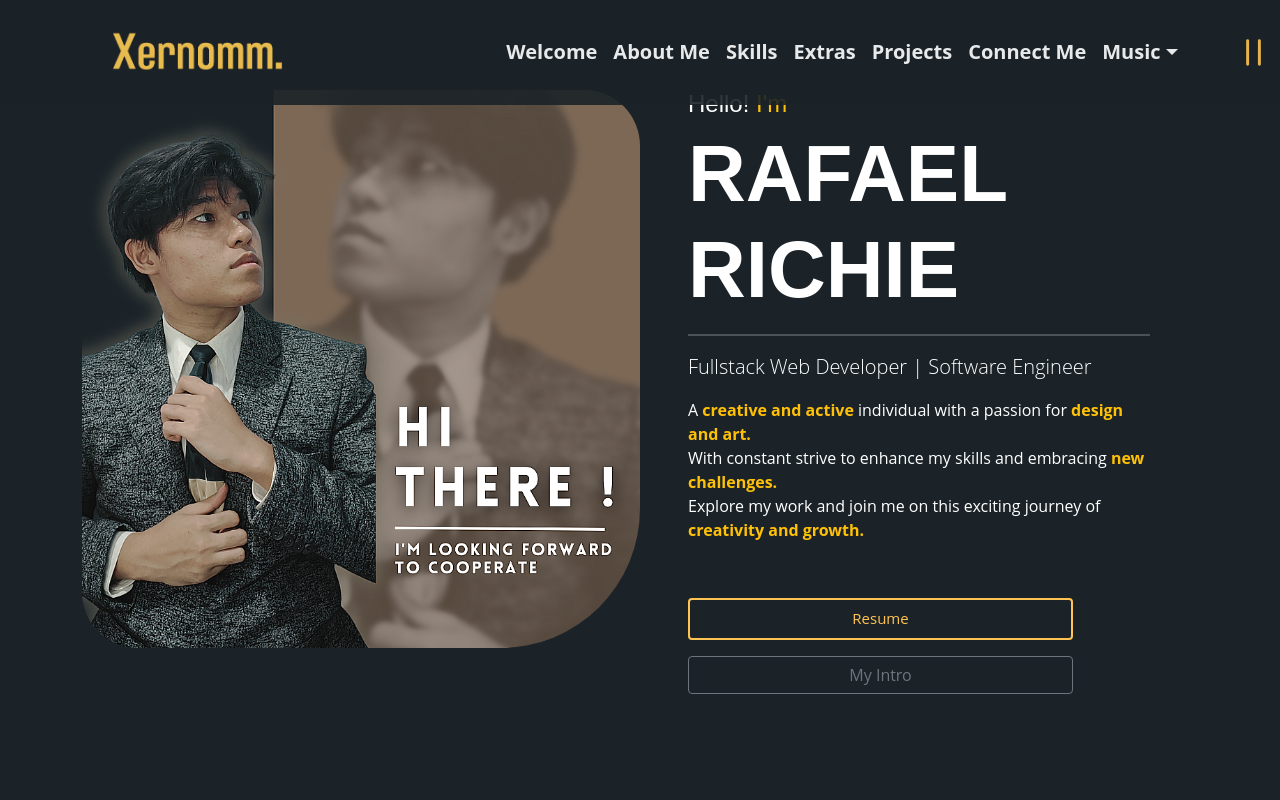
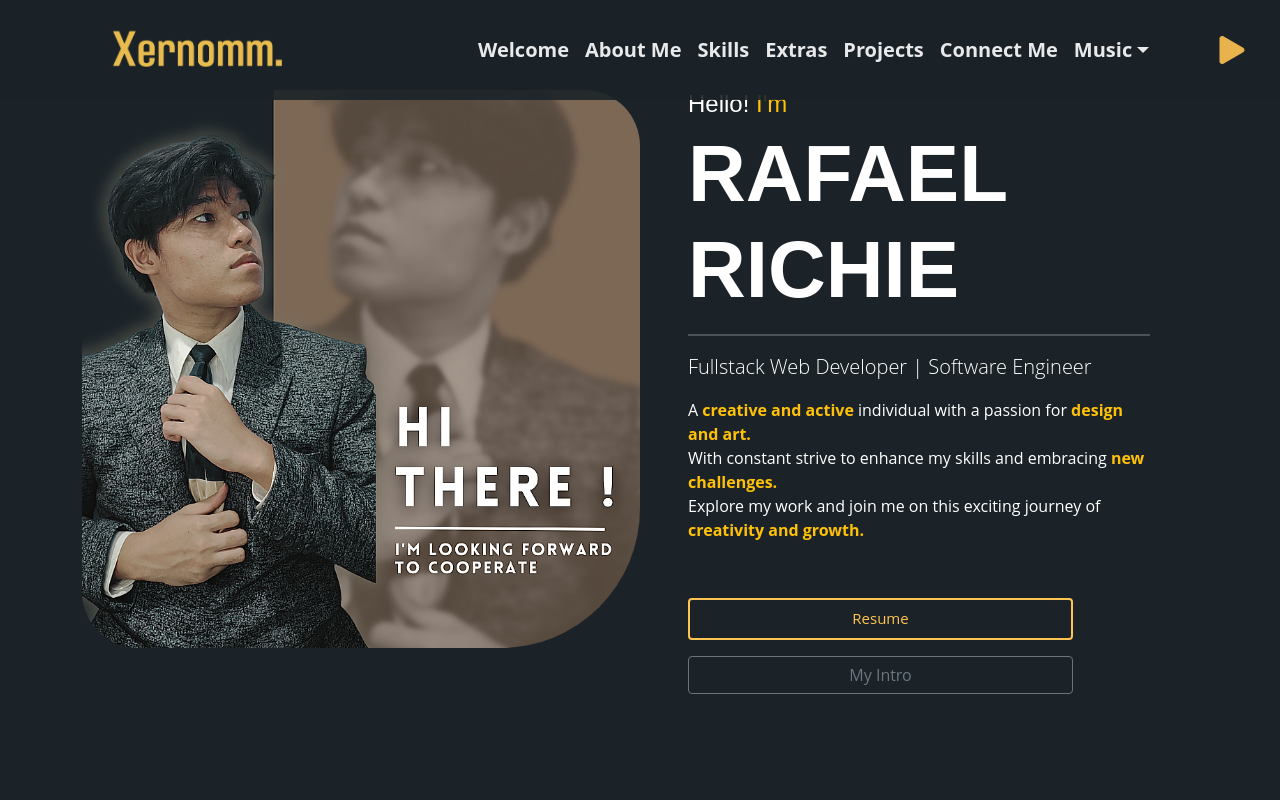
Before and after one commit to xernomm/portfolio, a plain HTML site: page index.html in a window 1280 px wide. Shown: the top 800 px of the page. Drawn offline with nearby package versions, Linux system fonts and the light colour scheme.

Commit message:
optimizedplaybutton

```diff
--- a/css/maincss.css
+++ b/css/maincss.css
@@ -221,6 +221,18 @@ padding-top: 7%;
 
 }
 
+#pause, #play {
+  width: 50px;
+  height: 50px;
+  transition: width 0.5s, height 0.5s;
+
+}
+
+#pause:hover, #play:hover {
+  width: 70px;
+  height: 70px;
+  transition: width 0.5s, height 0.5s;
+}
 
 
    /* Custom CSS for scrollbar styling */
--- a/index.html
+++ b/index.html
@@ -16,7 +16,7 @@
     <audio id="audioBack" src="music/jazz.mp3" autoplay loop></audio>
 
     <header id="header" class="fixed-top">
-        <nav id="navbar" style="background-color: #1b2328;" class="navbar navbar-expand-lg" data-bs-theme="dark">
+        <nav id="navbar" style="background-color: #1b2328; height: 100px;" class="navbar navbar-expand-lg" data-bs-theme="dark">
             <div class="container col-12">
                 <div class="col-4">
                     <a class="dipslay-3" href="#home"> <span> <img src="img/xernomm.png" alt="" class="col-6"></span> </a>
@@ -59,18 +59,19 @@
 
                             </ul>
                           </li>
+                          <li style="margin-left: 50px;" class="nav-item">
+                            <div id="playPauseBtn" class="col-2">
+                              <img id="pause" src="img/pause.svg" alt="" class="col-3 d-none">
+                              <img id="play" src="img/play-fill.svg" alt="" class="col-3">
+                            </div>
+                          </li>
                         </ul>
                       </div>
                 </div>
 
-                <div id="playPauseBtn" class="col-2">
-                  <img id="pause" src="img/pause.svg" alt="" class="col-3">
-                  <img id="play" src="img/play-fill.svg" alt="" class="col-3 d-none">
-                </div>
 
-                <div class="col-3" id="musicChoice">
 
-                </div>
+
 
             </div>
           </nav>
```
